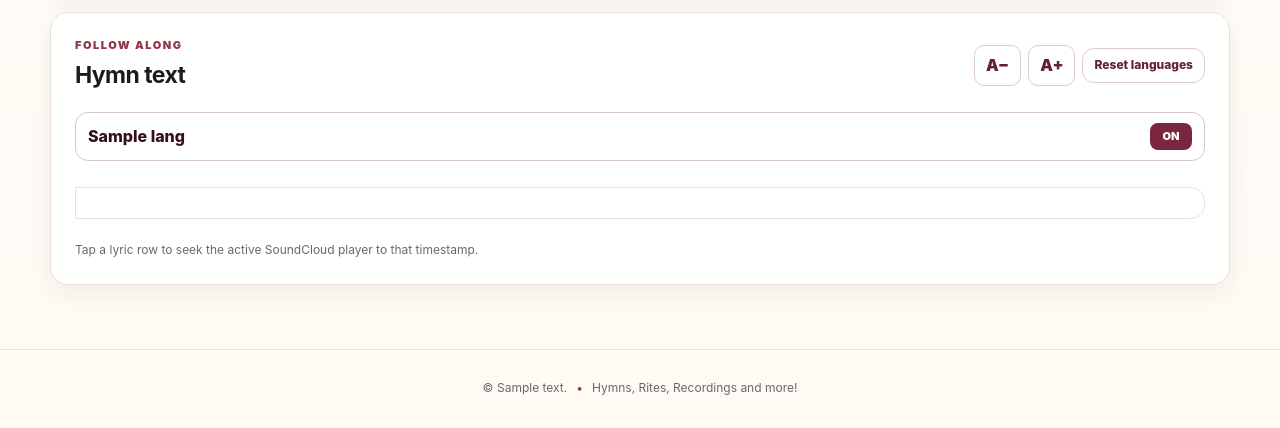
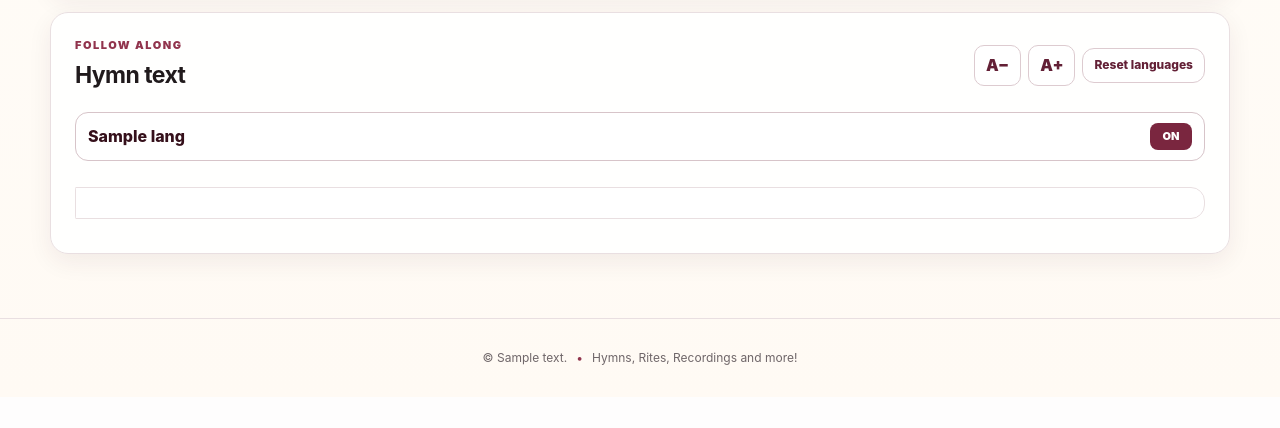
Before and after one commit to pierre-2005/stmina-hymns-school, a FastAPI app: template app/templates/hymn.html in a window 1280 px wide. Shown: the part 586-1014 px from the top of the page. After the commit the page ends 951 px from the top, so only its background shows below. Run offline with FastAPI, Linux system fonts and the light colour scheme; the template is opened without the code that fills it: most values are stand-ins (such as "Sample title", 1, 10 or a date in 2020); parts of the project's set-up code (start-up, migrations or seed data) failed here and were passed over; some libraries are stand-ins or nearby versions.

Commit message:
Remove helper text for seeking SoundCloud player from hymn lyrics section

```diff
--- a/app/templates/hymn.html
+++ b/app/templates/hymn.html
@@ -89,7 +89,6 @@
       </tbody>
     </table>
   </div>
-  {% if segments %}<p class="helper-text">Tap a lyric row to seek the active SoundCloud player to that timestamp.</p>{% endif %}
 </section>
 {% endblock %}
 {% block extra_scripts %}
```
